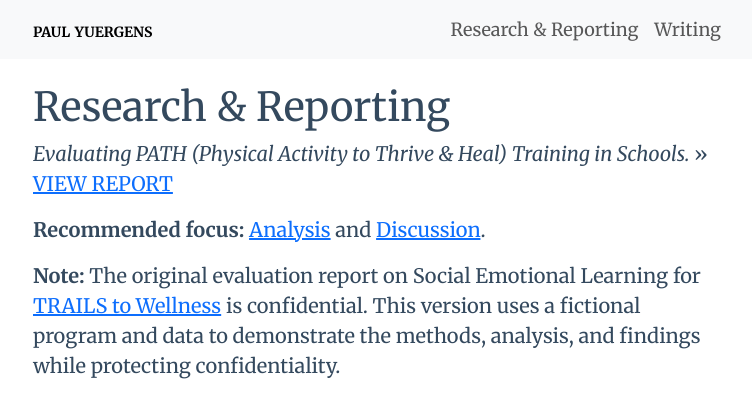
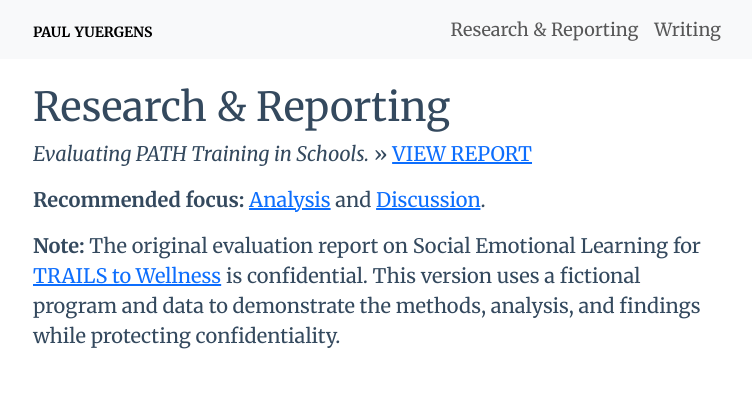
Before and after one commit to pyrgns/pyrgns.github.io, a Jekyll site: the page built from trails.md, in a window 1280 px wide. Shown: the top 418 px of the page, without its empty margins (259-1011 px from the left). Built offline with Jekyll 4.4.1, drawn with Linux system fonts in a browser that asks for light colours.

Commit message:
Update trails.md

```diff
--- a/trails.md
+++ b/trails.md
@@ -5,7 +5,7 @@ title: Paul Yuergens
 
 # Research & Reporting
 
-*Evaluating PATH (Physical Activity to Thrive & Heal) Training in Schools.* » [VIEW REPORT]({{ '/PE_Report.html' | relative_url }}){:target="report"}
+*Evaluating PATH Training in Schools.* » [VIEW REPORT]({{ '/PE_Report.html' | relative_url }}){:target="report"}
 
 
 **Recommended focus:** [Analysis]({{ '/PE_Report.html#analysis' | relative_url }}){:target="report"}  and [Discussion]({{ '/PE_Report.html#discussion' | relative_url }}){:target="report"}.
```
